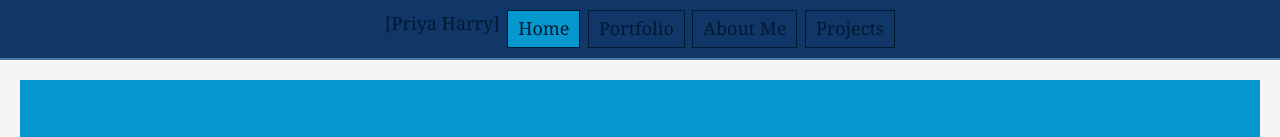
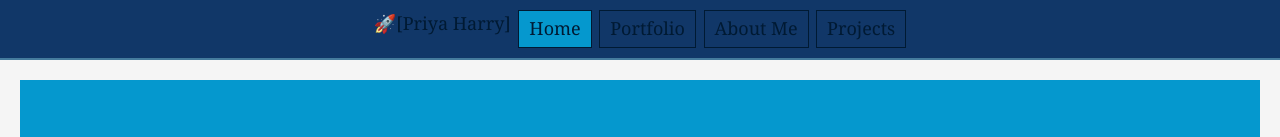
Before and after one commit to CaptainSapphire/captainsapphire.github.io, a plain HTML site: page index.html in a window 1280 px wide. Shown: the top 137 px of the page. Drawn offline with nearby package versions, Linux system fonts and the light colour scheme.

Commit message:
1 file modified

```diff
--- a/index.html
+++ b/index.html
@@ -25,7 +25,7 @@
 
   <body>
     <nav>
-      <p id="nav-name">[Priya Harry]</p>
+      <p id="nav-name">🚀[Priya Harry]</p>
       <a href="/" aria-current="page">Home</a>
       <a href="/portfolio.html">Portfolio</a>
       <a href="/aboutme.html">About Me</a>
```
